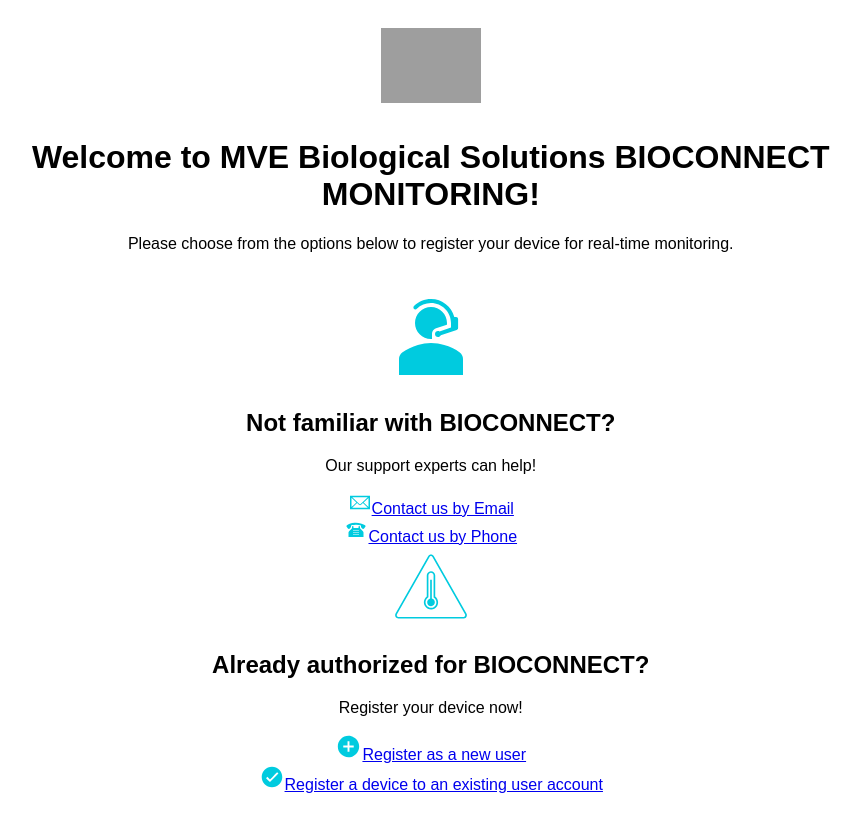
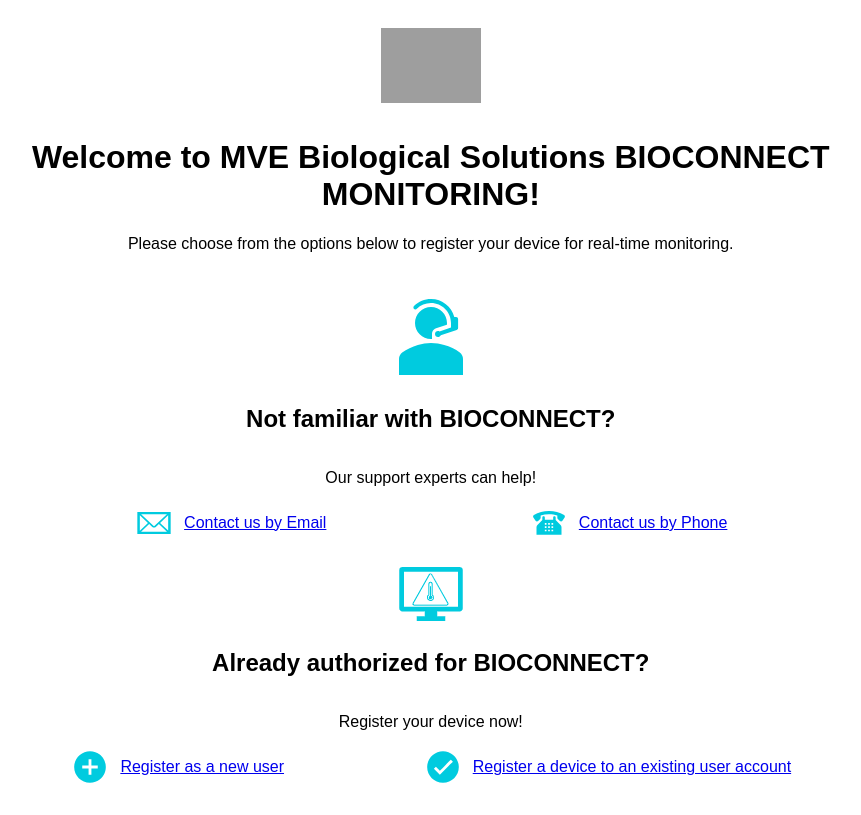
Before and after one commit to dsiddell-cryoport/cryoport-registration, a React (Create React App) app: page / in a window 1280 px wide. Shown: the whole page, without its empty margins (156-1017 px from the left). Built offline with nearby package versions, Linux system fonts and the light colour scheme; grey boxes are pictures that could not be loaded.

Commit message:
update dockerfile

```diff
--- a/src/assets/styles - Copy.css
+++ b/src/assets/styles - Copy.css
@@ -35,7 +35,7 @@
     margin-bottom: 15px;
 }
 
-.section {
+.section, .contact-support, .register-device {
     display: flex;
     flex-direction: column;
     align-items: center;
--- a/src/components/ContactSupport.js
+++ b/src/components/ContactSupport.js
@@ -7,16 +7,16 @@
 
 function ContactSupport() {
     return (
-        <div className="contact-support">
+        <div className="section contact-support">
             <img src={supportIcon} alt="Support Icon" className="section-icon large-icon" />
             <h2>Not familiar with {CONFIG.productName}?</h2>
             <p>Our support experts can help!</p>
-            <div className="contact-links-wrapper">
-                <div className="contact-links centered">
+            <div className="icon-text-container">
+                <div className="icon-text">
                     <img src={emailIcon} alt="Email Icon" className="contact-icon" />
                     <a href={CONFIG.contactEmail} className="contact-link">Contact us by Email</a>
                 </div>
-                <div className="contact-links centered">
+                <div className="icon-text">
                     <img src={phoneIcon} alt="Phone Icon" className="contact-icon" />
                     <a href={CONFIG.contactPhone} className="contact-link">Contact us by Phone</a>
                 </div>
--- a/src/components/RegisterDevice.js
+++ b/src/components/RegisterDevice.js
@@ -1,22 +1,22 @@
 // RegisterDevice.js
 import React from 'react';
 import CONFIG from '../config';
-import bioconnectIcon from '../assets/warn-therm.svg';
+import bioconnectIcon from '../assets/bioconnect.png';
 import registerUserIcon from '../assets/register-user.svg';
 import loginUserIcon from '../assets/login-user.svg';
 
 function RegisterDevice() {
     return (
-        <div className="register-device">
+        <div className="section register-device">
             <img src={bioconnectIcon} alt="BioConnect Icon" className="section-icon large-icon" />
             <h2>Already authorized for {CONFIG.productName}?</h2>
             <p>Register your device now!</p>
-            <div className="register-links-wrapper">
-                <div className="register-links left-aligned">
+            <div className="icon-text-container">
+                <div className="icon-text">
                     <img src={registerUserIcon} alt="Register User Icon" className="register-icon" />
                     <a href={CONFIG.registerNewUser} className="register-link">Register as a new user</a>
                 </div>
-                <div className="register-links left-aligned">
+                <div className="icon-text">
                     <img src={loginUserIcon} alt="Login User Icon" className="register-icon" />
                     <a href={CONFIG.registerDevice} className="register-link">Register a device to an existing user account</a>
                 </div>
```
